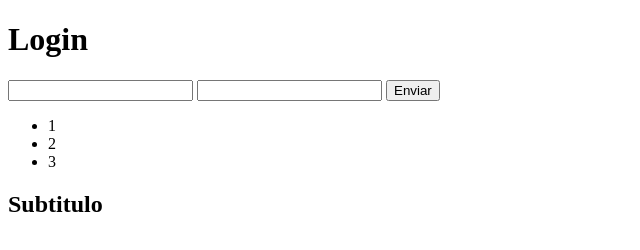
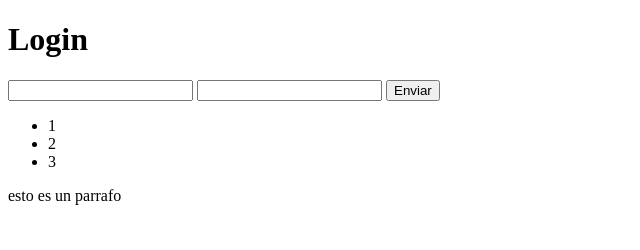
Before and after one commit to TomasDnlAranda/clase-16-31b, a plain HTML site: page pages/login.html in a window 1280 px wide. Shown: the whole page, without its empty margins (0-640 px from the left). Drawn offline with Linux system fonts and the light colour scheme.

Commit message:
13. add p en login.html

```diff
--- a/pages/login.html
+++ b/pages/login.html
@@ -17,6 +17,6 @@
 			<li>2</li>
 			<li>3</li>
 		</ul>
-		<h2>Subtitulo</h2>
+		<p>esto es un parrafo</p>
 	</body>
 </html>
```
